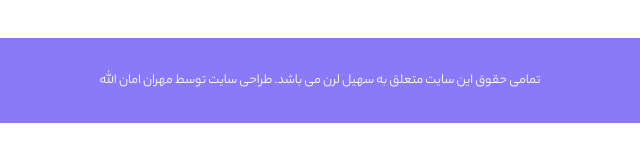
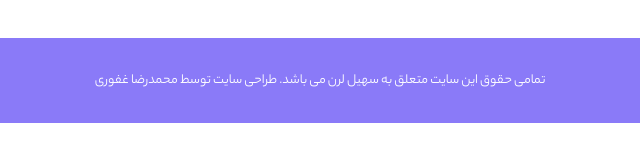
Before and after one commit to Mmadghafouri/sohel-learn, a plain HTML site: page index.html in a window 1280 px wide. Shown: the part 7333-7485 px from the top of the page, 320-960 px from the left. Drawn offline with nearby package versions, Linux system fonts and the light colour scheme; a script that the page names is missing; files whose address does not match are found by name.

```diff
--- a/index.html
+++ b/index.html
@@ -1079,7 +1079,7 @@
                         </div>
                     </div>
                     <div class="bottomFooter">
-                        <span>تمامی حقوق این سایت متعلق به سهیل لرن می باشد. طراحی سایت توسط مهران امان الله</span>
+                        <span>تمامی حقوق این سایت متعلق به سهیل لرن می باشد. طراحی سایت توسط محمدرضا غفوری</span>
                     </div>
                 </div>
             </div>
```
